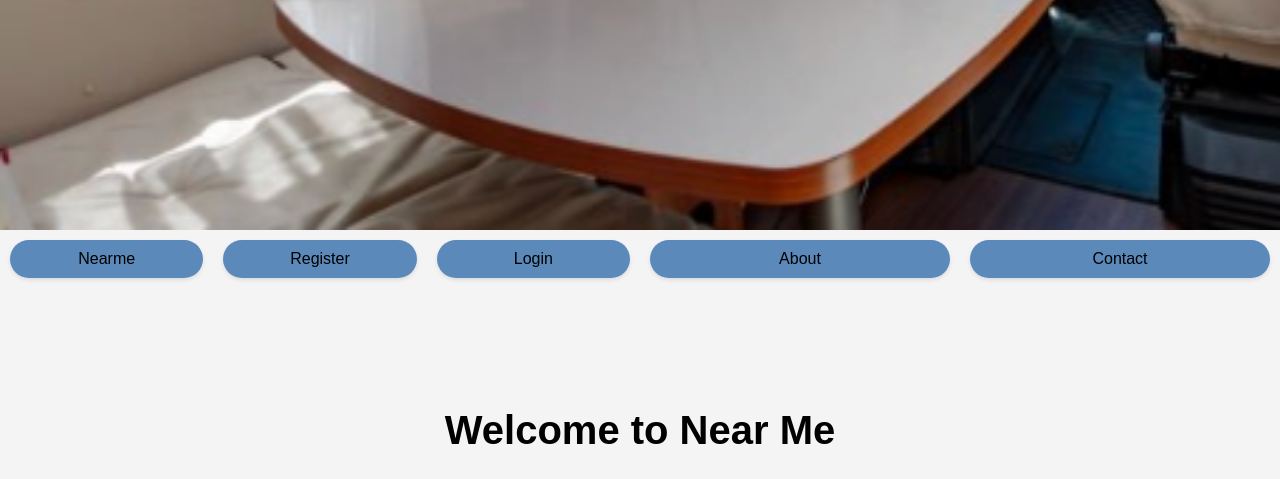
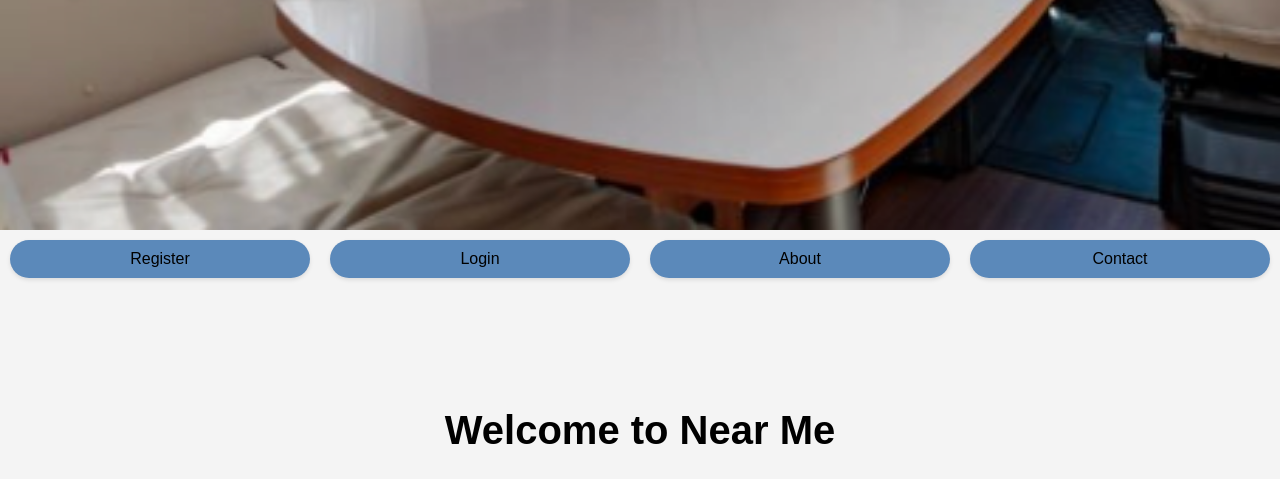
Before and after one commit to dniyomukiza/nearme, a Flask app: page /about in a window 1280 px wide. Shown: the part 661-1140 px from the top of the page. Run offline with Flask 3, Linux system fonts and the light colour scheme.

Commit message:
fixing css

```diff
--- a/nearme/templates/parent.html
+++ b/nearme/templates/parent.html
@@ -12,7 +12,7 @@
         <nav>
             <div class="nav-container">
                 <div class="left">
-                    <a href="{{ url_for('main.home') }}">Nearme</a>
+
                     <a href="{{ url_for('main.register') }}">Register</a>
                     <a href="{{ url_for('main.login') }}">Login</a>
                 </div>
```
